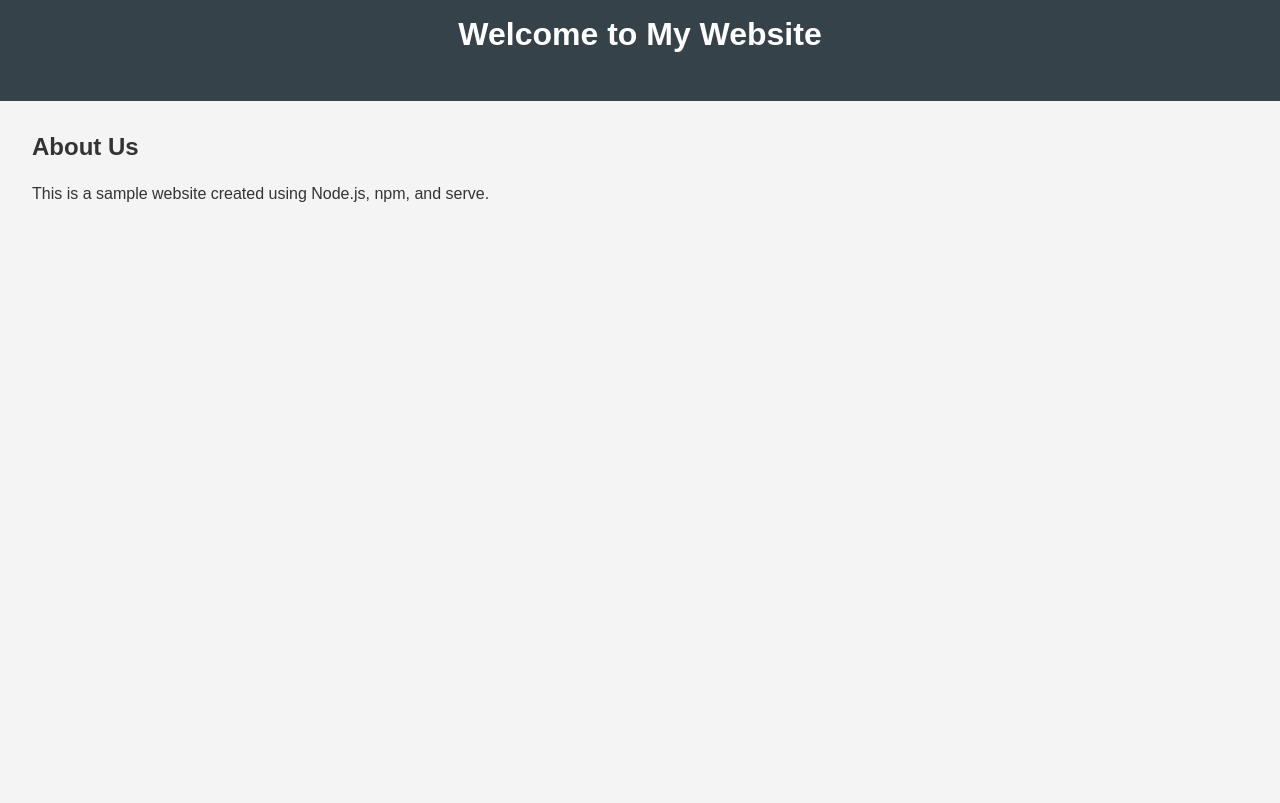
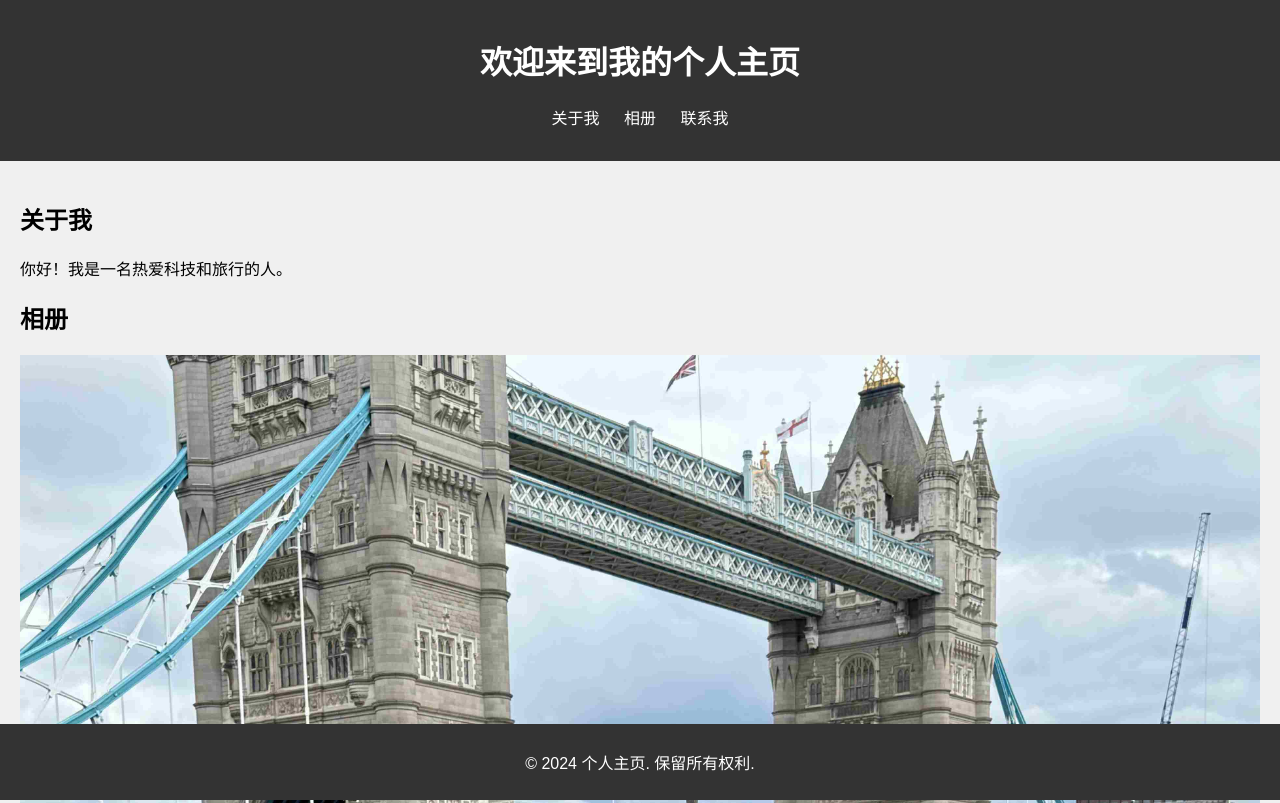
Before and after one commit to ALLENXX1017/DEO_Website, a website: page index.html in a window 1280 px wide. Shown: the top 803 px of the page. Drawn offline with Linux system fonts and the light colour scheme.

Commit message:
Update index.html with new content

```diff
--- a/index.html
+++ b/index.html
@@ -1,21 +1,34 @@
 <!DOCTYPE html>
-<html lang="en">
+<html lang="zh-CN">
 <head>
     <meta charset="UTF-8">
     <meta name="viewport" content="width=device-width, initial-scale=1.0">
-    <title>My Website</title>
+    <title>个人主页</title>
     <link rel="stylesheet" href="styles.css">
 </head>
 <body>
     <header>
-        <h1>Welcome to My Website</h1>
+        <h1>欢迎来到我的个人主页</h1>
+        <nav>
+            <ul>
+                <li><a href="#about">关于我</a></li>
+                <li><a href="#gallery">相册</a></li>
+                <li><a href="#contact">联系我</a></li>
+            </ul>
+        </nav>
     </header>
     <main>
-        <section>
-            <h2>About Us</h2>
-            <p>This is a sample website created using Node.js, npm, and serve.</p>
+        <section id="about">
+            <h2>关于我</h2>
+            <p>你好！我是一名热爱科技和旅行的人。</p>
+        </section>
+        <section id="gallery">
+            <h2>相册</h2>
+            <img src="images/IMG_0184_11zon.jpg" alt="旅行照片">
         </section>
     </main>
-    <script src="scripts.js"></script>
+    <footer>
+        <p>© 2024 个人主页. 保留所有权利.</p>
+    </footer>
 </body>
 </html>
--- a/styles.css
+++ b/styles.css
@@ -1,22 +1,51 @@
 body {
     font-family: Arial, sans-serif;
-    background-color: #f4f4f4;
-    color: #333;
+    background-color: #f0f0f0;
     margin: 0;
     padding: 0;
 }
 
 header {
-    background-color: #35424a;
-    color: #ffffff;
+    background-color: #333;
+    color: #fff;
     padding: 1em 0;
     text-align: center;
 }
 
-main {
-    padding: 2em;
+nav ul {
+    list-style-type: none;
+    padding: 0;
 }
 
-h1, h2 {
-    margin: 0 0 1em 0;
+nav ul li {
+    display: inline;
+    margin: 0 10px;
 }
+
+nav ul li a {
+    color: #fff;
+    text-decoration: none;
+}
+
+main {
+    padding: 20px;
+}
+
+section {
+    margin-bottom: 20px;
+}
+
+img {
+    max-width: 100%;
+    height: auto;
+}
+
+footer {
+    background-color: #333;
+    color: #fff;
+    text-align: center;
+    padding: 10px 0;
+    position: fixed;
+    bottom: 0;
+    width: 100%;
+}
```
Also changed, not shown: images/IMG_0184_11zon.jpg (added), 1 other file.
